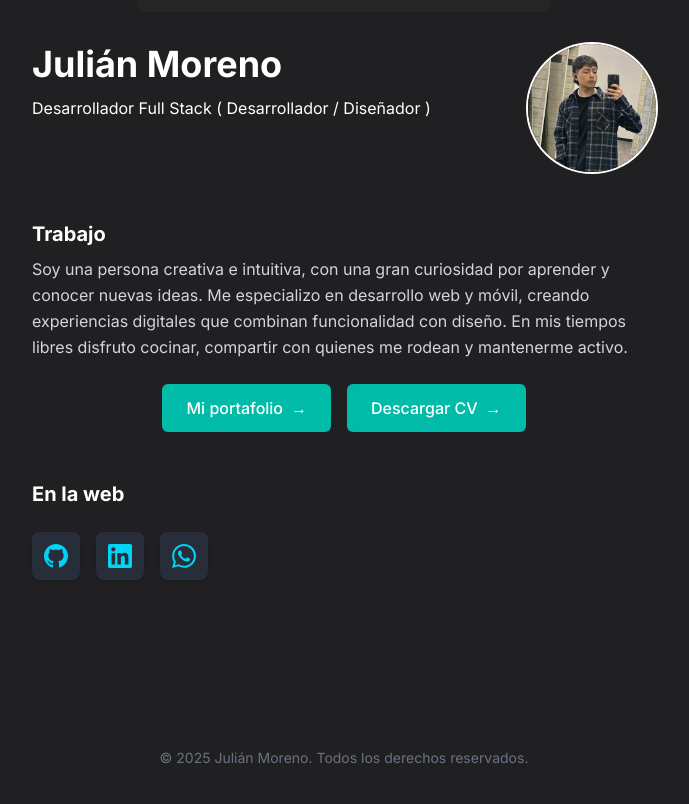
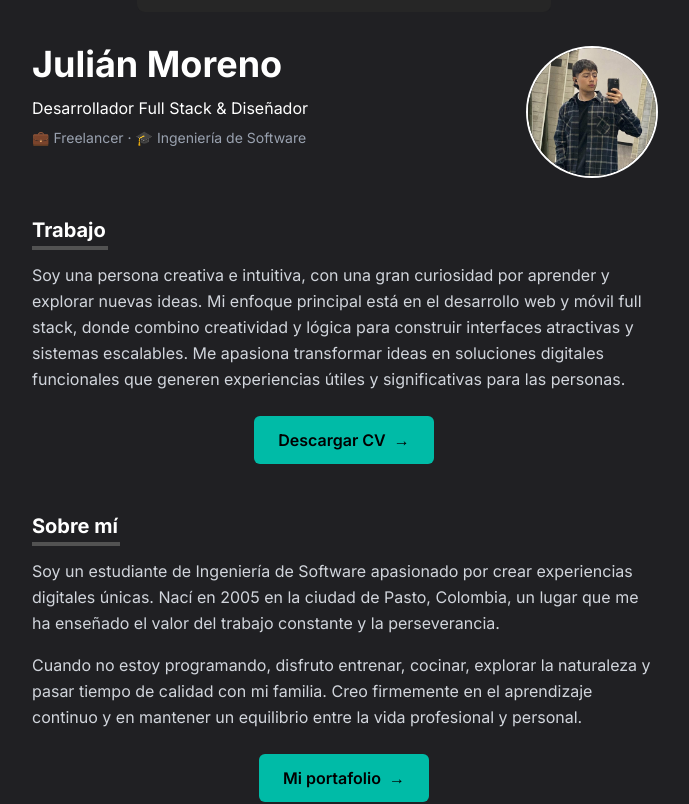
Before and after one commit to JulianMoreno627/Portafoleo-Julian-Moreno, a Next.js app: page / in a window 1280 px wide. Shown: the part 568-1372 px from the top of the page, without its empty margins (296-985 px from the left). Built offline with nearby package versions, Linux system fonts and the light colour scheme; no server answers.

Commit message:
Actualización Pagina Inicial

```diff
--- a/src/app/page.tsx
+++ b/src/app/page.tsx
@@ -51,17 +51,20 @@ export default function Home() {
         </div>
 
         {/* Sección de perfil con foto a la derecha */}
-        <div className="flex flex-col md:flex-row items-center md:items-start gap-6 mb-12">
+        <div className="flex flex-col md:flex-row items-start gap-4 mb-10">
           {/* Info del perfil */}
           <div className="flex-1 text-center md:text-left">
             <h1 className="text-4xl font-bold mb-3">Julián Moreno</h1>
             <p className={`text-base text-white`}>
-              Desarrollador Full Stack ( Desarrollador / Diseñador )
+              Desarrollador Full Stack & Diseñador
+            </p>
+            <p className={`text-sm mt-2 ${darkMode ? "text-gray-400" : "text-gray-600"}`}>
+              💼 Freelancer · 🎓 Ingeniería de Software
             </p>
           </div>
 
           {/* Foto de perfil a la derecha */}
-          <div className="flex-shrink-0">
+          <div className="flex-shrink-0 self-start md:mt-1">
             <div className="w-32 h-32 rounded-full overflow-hidden ring-2 ring-white">
               <Image
                 src="/images/foto-perfil.jpg"
@@ -74,44 +77,31 @@ export default function Home() {
           </div>
         </div>
 
-        {/* Sección Trabajo con línea debajo del título */}
+        {/* Sección Trabajo */}
         <section className="mb-12">
-          <h3 className="text-xl font-bold mb-2 inline-block">
+          <h3 className="text-xl font-bold mb-0.5 inline-block">
             Trabajo
           </h3>
-          {/* Línea decorativa removida según solicitud */}
+          {/* Línea decorativa gris */}
+          <div className={`w-19 h-1 mb-3 ${darkMode ? "bg-neutral-600" : "bg-gray-400"}`}></div>
 
           <p className={`leading-relaxed mb-6 ${
             darkMode ? "text-gray-300" : "text-gray-700"
           }`}>
-            Soy una persona creativa e intuitiva, con una gran curiosidad por
-            aprender y conocer nuevas ideas. Me especializo en desarrollo web y
-            móvil, creando experiencias digitales que combinan funcionalidad con
-            diseño. En mis tiempos libres disfruto cocinar, compartir con quienes
-            me rodean y mantenerme activo.
+            Soy una persona creativa e intuitiva, con una gran curiosidad por aprender y explorar nuevas ideas.
+            Mi enfoque principal está en el desarrollo web y móvil full stack, donde combino creatividad y lógica
+            para construir interfaces atractivas y sistemas escalables. Me apasiona transformar ideas en soluciones
+            digitales funcionales que generen experiencias útiles y significativas para las personas.
           </p>
-
-          {/* Botones con colores cyan/teal */}
-          <div className="flex flex-col sm:flex-row gap-4 justify-center mb-8">
-            <Link
-              href="/proyectos"
-              className={`inline-flex items-center justify-center gap-2 px-6 py-3 rounded-md font-medium transition-all ${
-                darkMode
-                  ? "bg-teal-500 text-white hover:bg-teal-400"
-                  : "bg-teal-600 text-white hover:bg-teal-500"
-              }`}
-            >
-              Mi portafolio
-              <span>→</span>
-            </Link>
-
+          {/* Botón Descargar CV (texto negro) */}
+          <div className="flex justify-center mb-8">
             <a
               href="/cv.pdf"
               download
-              className={`inline-flex items-center justify-center gap-2 px-6 py-3 rounded-md font-medium transition-all ${
+              className={`inline-flex items-center justify-center gap-2 px-6 py-3 rounded-md font-semibold transition-all ${
                 darkMode
-                  ? "bg-teal-500 text-white hover:bg-teal-400"
-                  : "bg-teal-600 text-white hover:bg-teal-500"
+                  ? "bg-teal-500 text-black hover:bg-teal-400"
+                  : "bg-teal-600 text-black hover:bg-teal-500"
               }`}
             >
               Descargar CV
@@ -120,12 +110,52 @@ export default function Home() {
           </div>
         </section>
 
+        {/* Sección Sobre mí */}
+        <section className="mb-12">
+          <h3 className="text-xl font-bold mb-0.5 inline-block">Sobre mí</h3>
+          {/* Línea decorativa gris */}
+          <div className={`w-22 h-1 mb-3 ${darkMode ? "bg-neutral-600" : "bg-gray-400"}`}></div>
+          <p
+            className={`leading-relaxed mb-4 ${
+              darkMode ? "text-gray-300" : "text-gray-700"
+            }`}
+          >
+            Soy un estudiante de Ingeniería de Software apasionado por crear experiencias digitales únicas.
+            Nací en 2005 en la ciudad de Pasto, Colombia, un lugar que me ha enseñado el valor del trabajo constante
+            y la perseverancia.
+          </p>
+          <p
+            className={`leading-relaxed mb-6 ${
+              darkMode ? "text-gray-300" : "text-gray-700"
+            }`}
+          >
+            Cuando no estoy programando, disfruto entrenar, cocinar, explorar la naturaleza y pasar tiempo de calidad con mi familia.
+            Creo firmemente en el aprendizaje continuo y en mantener un equilibrio entre la vida profesional y personal.
+          </p>
+
+          {/* Botón Mi Portafolio (texto negro) */}
+          <div className="flex justify-center mb-8">
+            <Link
+              href="/proyectos"
+              className={`inline-flex items-center justify-center gap-2 px-6 py-3 rounded-md font-semibold transition-all ${
+                darkMode
+                  ? "bg-teal-500 text-black hover:bg-teal-400"
+                  : "bg-teal-600 text-black hover:bg-teal-500"
+              }`}
+            >
+              Mi portafolio
+              <span>→</span>
+            </Link>
+          </div>
+        </section>
+
         {/* Sección "En la web" con línea debajo del título */}
         <section className="mb-12">
-          <h3 className="text-xl font-bold mb-2 inline-block">
+          <h3 className="text-xl font-bold mb-0.5 inline-block">
             En la web
           </h3>
-          {/* Línea decorativa removida según solicitud */}
+          {/* Línea decorativa gris */}
+          <div className={`w-23 h-1 mb-3 ${darkMode ? "bg-neutral-600" : "bg-gray-400"}`}></div>
 
           <div className="flex items-center gap-4 mt-4">
             {/* GitHub */}
```
